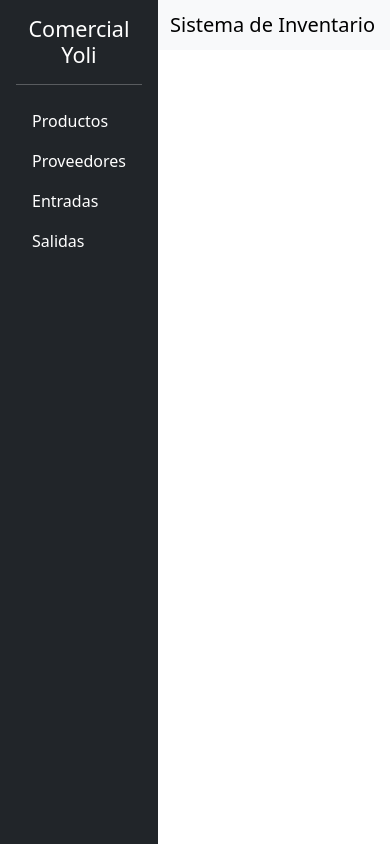
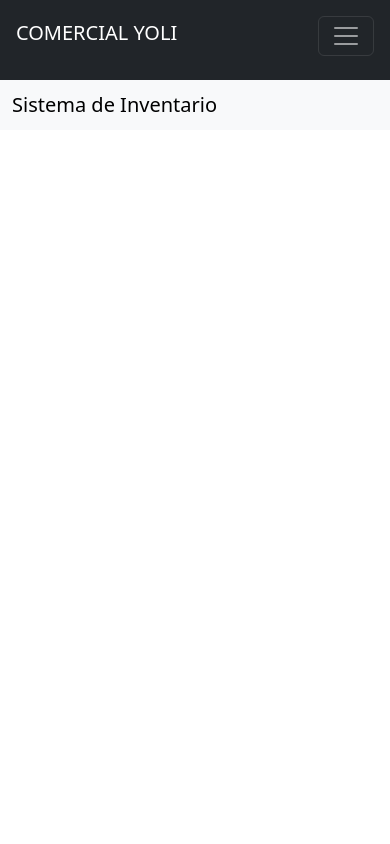
Before and after one commit to JhoaaVilca/sistema-inventario-frontend, a React (Vite) app: page / in a window 390 px wide. Built offline with nearby package versions, Linux system fonts and the light colour scheme.

Commit message:
Implmentancion para que sea responsive

```diff
--- a/src/modulos/Layout.jsx
+++ b/src/modulos/Layout.jsx
@@ -1,39 +1,46 @@
 import { Link } from 'react-router-dom';
 import 'bootstrap/dist/css/bootstrap.min.css';
+import 'bootstrap/dist/js/bootstrap.bundle.min.js';
 
 function Layout({ children }) {
     return (
-        <div className="d-flex">
+        <div className="d-flex flex-column flex-lg-row min-vh-100">
             {/* Sidebar */}
-            <div className="bg-dark text-white p-3 vh-100" style={{ width: "220px" }}>
-                <h4 className="text-center">Comercial Yoli</h4>
-                <hr className="bg-light" />
-                <ul className="nav flex-column">
+            <nav className="navbar navbar-dark bg-dark p-3 flex-lg-column flex-row align-items-start">
+                <div className="d-flex justify-content-between w-100 d-lg-none mb-2">
+                    <span className="navbar-brand mb-0 h4 text-white">COMERCIAL YOLI</span>
+                    <button className="navbar-toggler" type="button" data-bs-toggle="collapse" data-bs-target="#sidebarMenu">
+                        <span className="navbar-toggler-icon"></span>
+                    </button>
+                </div>
+
+                <div className="collapse d-lg-block w-100" id="sidebarMenu">
+                    <h5 className="text-white text-center d-none d-lg-block">Comercial Yoli</h5>
+                    <ul className="nav flex-column w-100">
                         <li className="nav-item">
-                        <Link className="nav-link text-white" to="/productos">Productos</Link>
+                            <Link to="/productos" className="nav-link text-white">Productos</Link>
                         </li>
                         <li className="nav-item">
-                        <Link className="nav-link text-white" to="/proveedores">Proveedores</Link>
+                            <Link to="/proveedores" className="nav-link text-white">Proveedores</Link>
                         </li>
                         <li className="nav-item">
-                        <Link className="nav-link text-white" to="/entradas">Entradas</Link>
+                            <Link to="/entradas" className="nav-link text-white">Entradas</Link>
                         </li>
                         <li className="nav-item">
-                        <Link className="nav-link text-white" to="/salidas">Salidas</Link>
+                            <Link to="/salidas" className="nav-link text-white">Salidas</Link>
                         </li>
                     </ul>
                 </div>
+            </nav>
 
             {/* Contenido principal */}
             <div className="flex-grow-1">
-                {/* Navbar */}
-                <nav className="navbar navbar-expand-lg navbar-light bg-light">
+                <nav className="navbar navbar-light bg-light">
                     <div className="container-fluid">
                         <span className="navbar-brand mb-0 h1">Sistema de Inventario</span>
                     </div>
                 </nav>
 
-                {/* Contenido que cambia */}
                 <div className="p-4">
                     {children}
                 </div>
```
Lines whose indentation alone changed are shown as unchanged.
